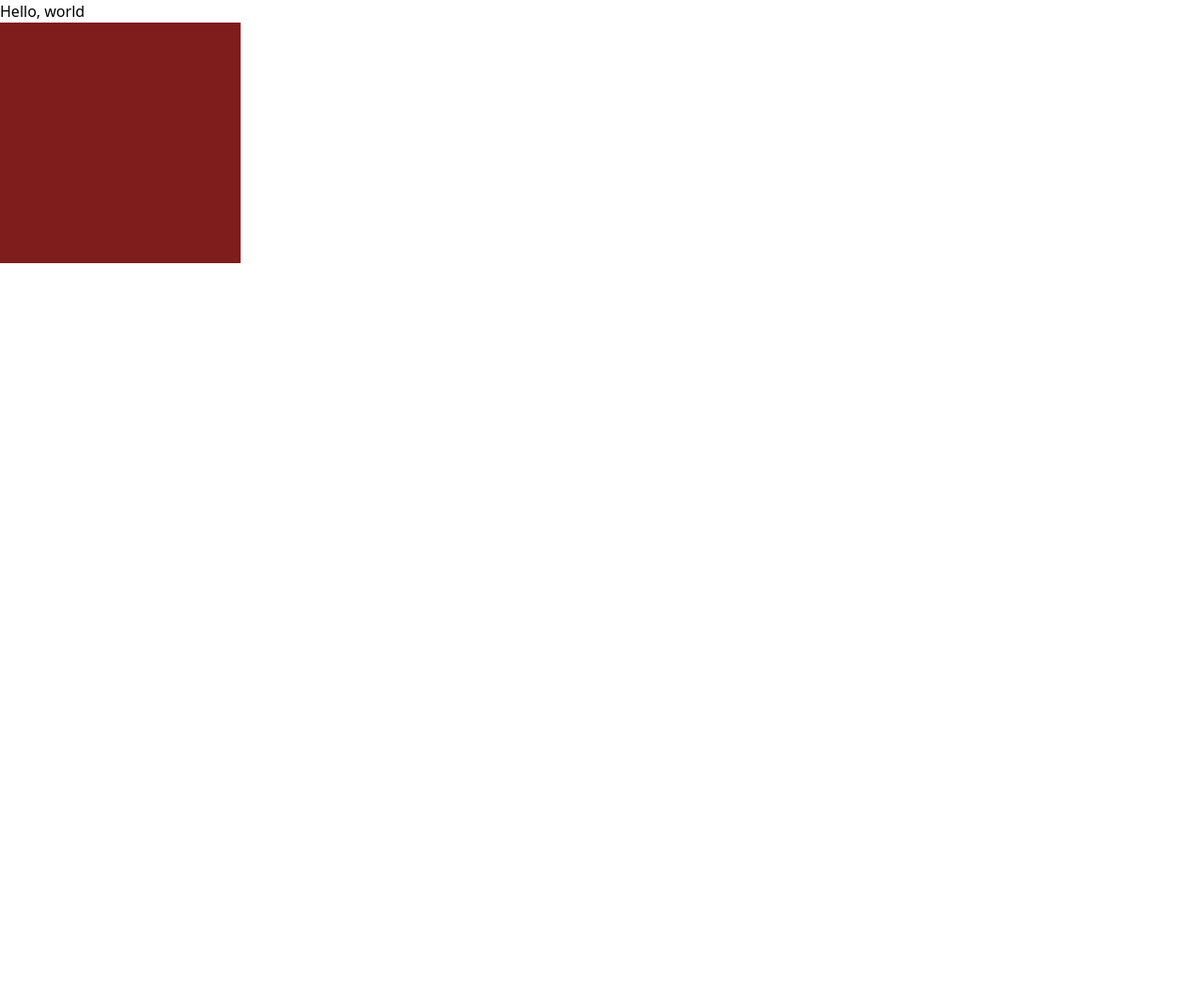
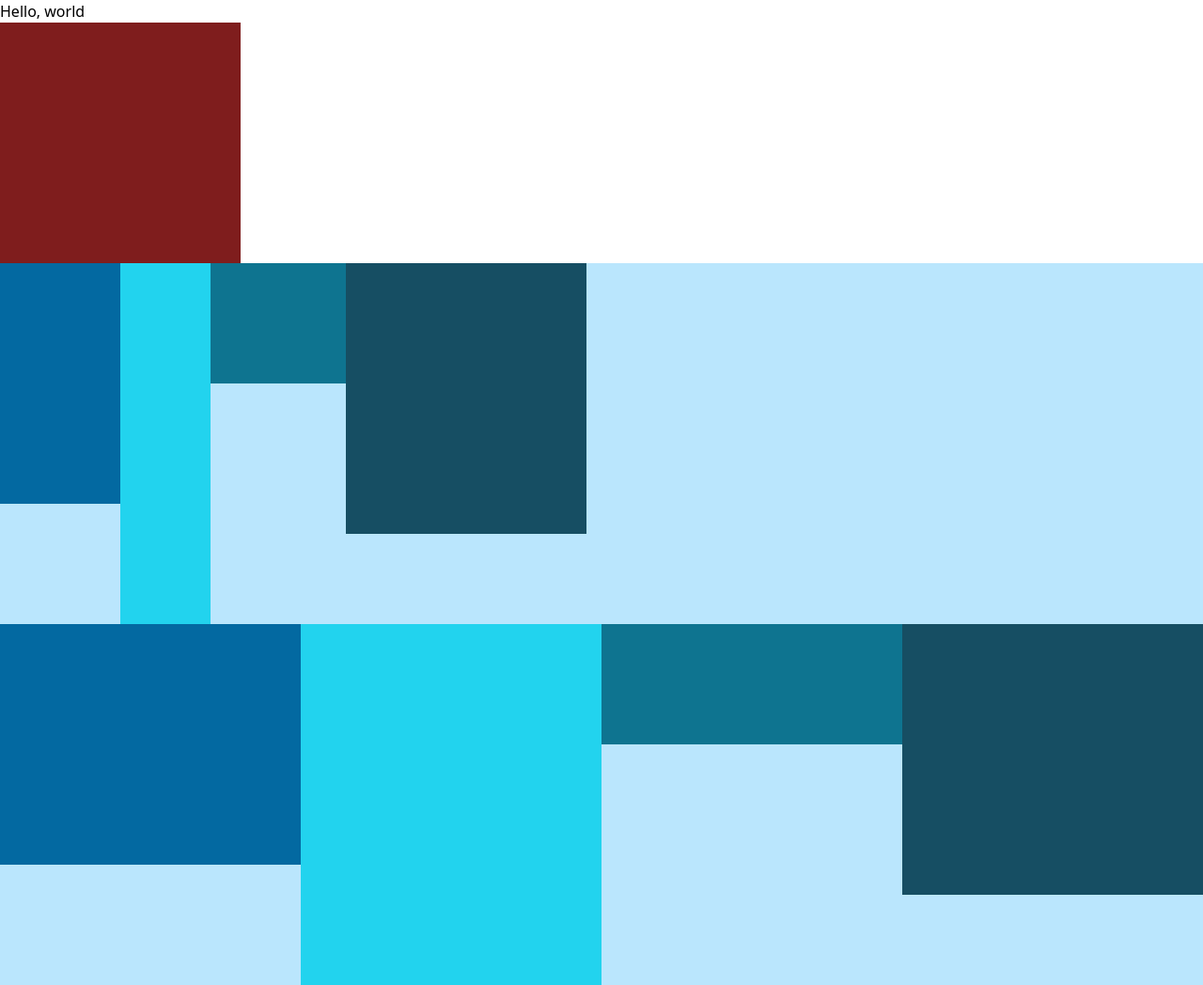
Before and after one commit to DannielNavas/twilwind, a website: page public/index.html in a window 1280 px wide. Shown: the whole page at 94% size. Before the commit the page ends 800 px from the top, so only its background shows below. Drawn offline with Linux system fonts and the light colour scheme.

Commit message:
✨ width and height

```diff
--- a/public/index.html
+++ b/public/index.html
@@ -12,6 +12,20 @@
 <body>
   <p>Hello, world</p>
   <div class="w-64 h-64 bg-red-900"></div>
+
+  <div class="w-auto h-96 bg-sky-200 flex">
+    <div class="w-32 h-64 bg-sky-700"></div>
+    <div class="w-24 h-96 bg-cyan-400"></div>
+    <div class="w-36 h-32 bg-cyan-700"></div>
+    <div class="w-64 h-72 bg-cyan-900"></div>
+  </div>
+
+    <div class="w-auto h-96 bg-sky-200 flex">
+      <div class="w-1/4 h-64 bg-sky-700"></div>
+      <div class="w-1/4 h-96 bg-cyan-400"></div>
+      <div class="w-1/4 h-32 bg-cyan-700"></div>
+      <div class="w-1/4 h-72 bg-cyan-900"></div>
+    </div>
 </body>
 
 </html>
```
Also changed, not shown: public/css/tailwind.css.
